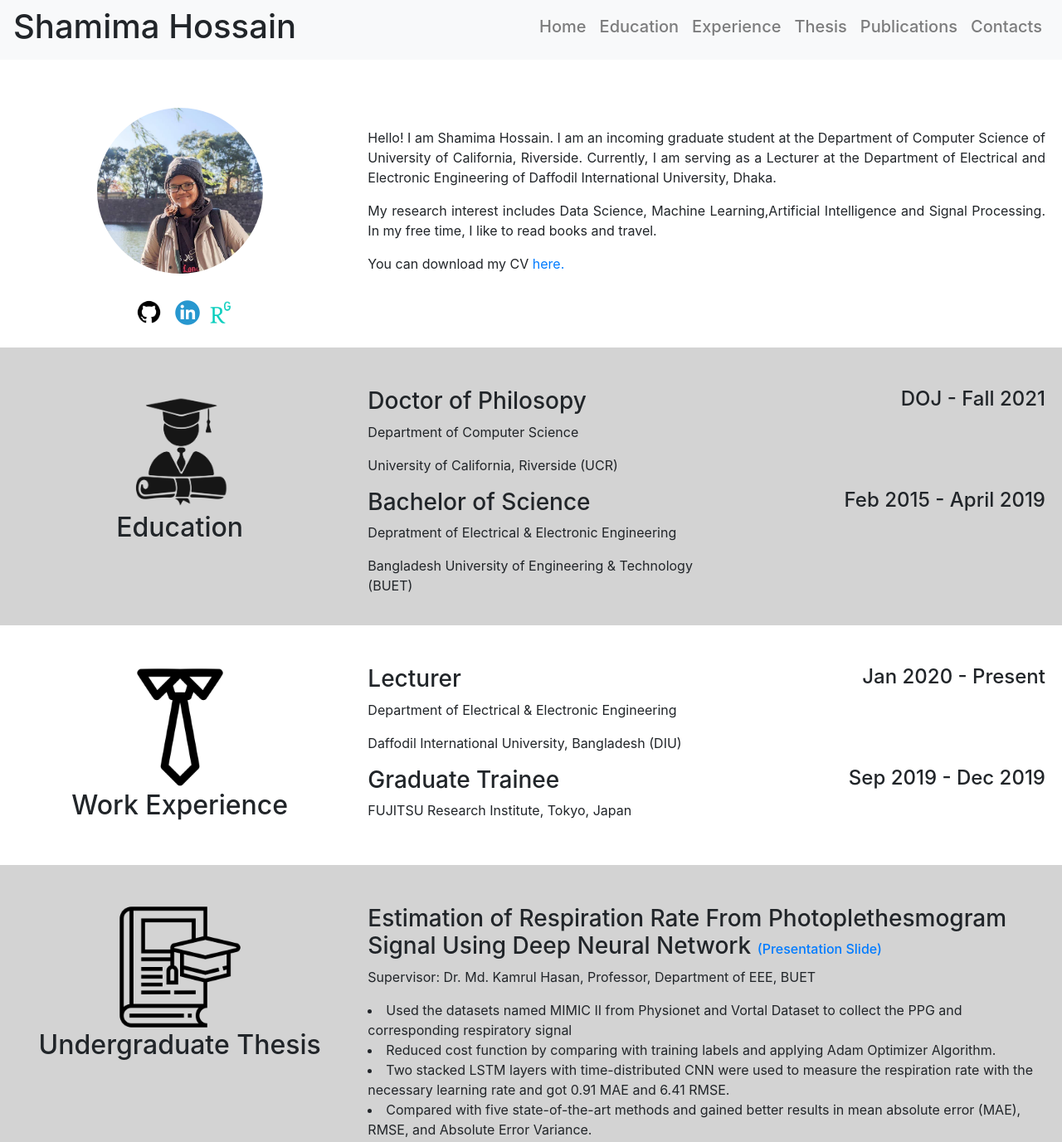
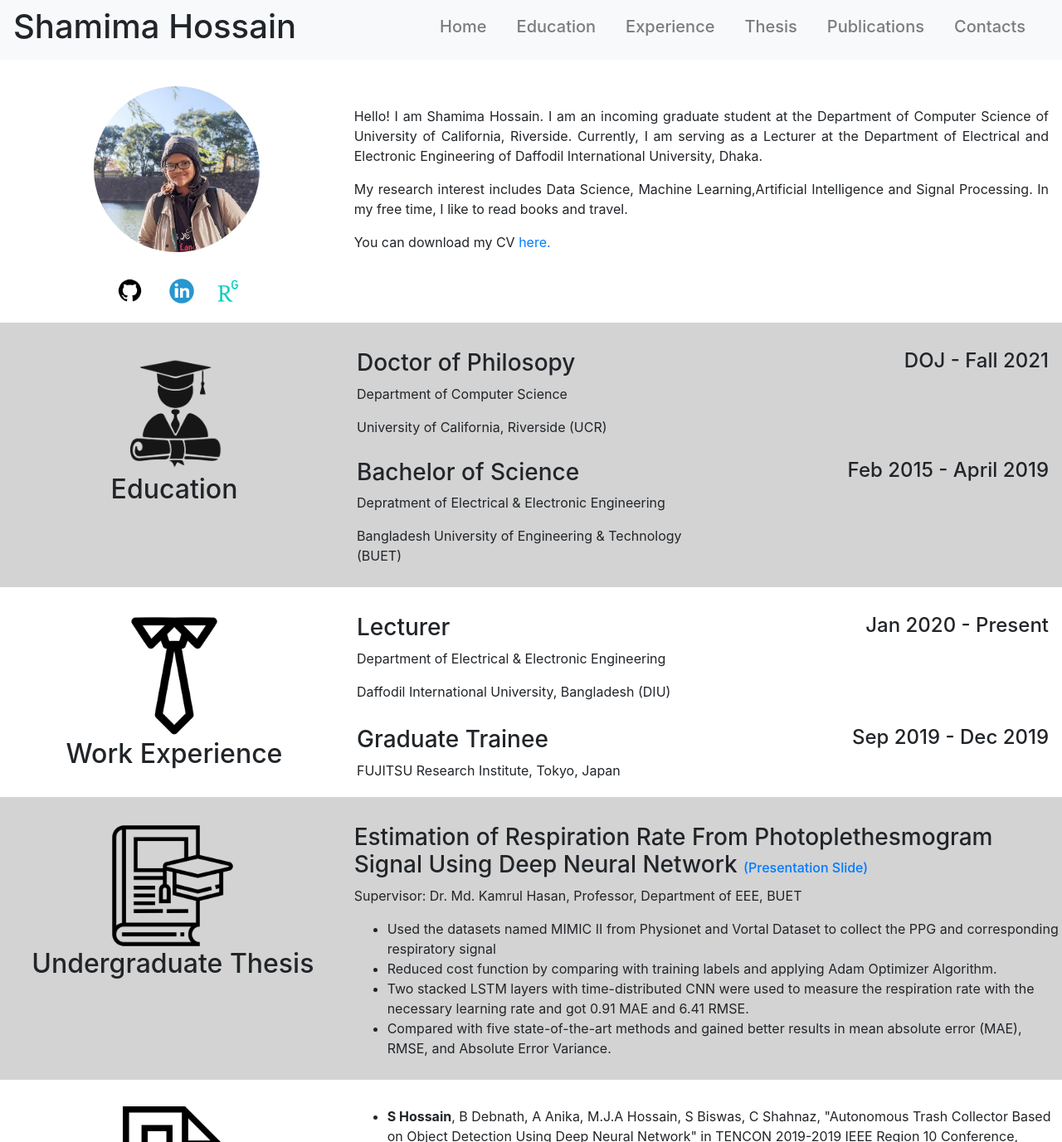
Before and after one commit to ShamimaMoni/Personal-website-SH-, a plain HTML site: page index.html in a window 1280 px wide. Shown: the top 1377 px of the page at 83% size. Drawn offline with nearby package versions, Linux system fonts and the light colour scheme.

Commit message:
first commit

```diff
--- a/index.html
+++ b/index.html
@@ -9,8 +9,9 @@
     <title>Shamima Hossain</title>
 </head>
 <body>
+    <header>
         <div class="container top mt-3">
-            <nav class="navbar navbar-expand-sm bg-light navbar-light fixed-top">
+            <nav class="navbar navbar-expand-md bg-light navbar-light fixed-top">
                 <h1>Shamima Hossain</h1>
                 <button class="navbar-toggler" type="button" data-toggle="collapse" data-target="#collapsibleNavbar">
                     <span class="navbar-toggler-icon"></span>
@@ -39,13 +40,13 @@
                         </ul>
                   </div>
 
-        </nav>
-        </div>
-    <div class="container-fluid intro" id="intro">
+    </header>
+        <main>
+            <section>
                 <br>
                 <br>
-        <div class="row">
-            <div class="col-md-4 pt-3 category">
+                <div class="introduction" id="introduction">
+                    <div class="profile">
                         <img src="picture.jpg" class="rounded-circle" width="200" alt="">
                         <br>
                         <br>
@@ -54,112 +55,97 @@
                         <a href="https://www.linkedin.com/in/shamima-hossain-9a4473107/"  target="_blank"><img src="linkdin.png" width="40" alt=""></a>
                         <a href="https://www.researchgate.net/profile/Mst-Hossain" target="_blank" ><img src="researchgate.png" width="30" alt=""></a>
                     </div>
-            <div class="col-md-8 pt-3 myself">
+                    <div class="about-me">
                         <br>
                         <p>Hello! I am Shamima Hossain. I am an incoming graduate student at the Department of Computer Science of University of California, Riverside. Currently, I am serving as a Lecturer at the Department of Electrical and Electronic Engineering of Daffodil International University, Dhaka.</p>
                         <p> My research interest includes Data Science, Machine Learning,Artificial Intelligence and Signal Processing. In my free time, I like to read books and travel. </p>
                         <p>You can download my CV <a href="resume.pdf">here.</a></p>
                     </div>
                 </div>
-</div>
+            </section>
+            <section>
                 <div class="education" id="education">
-        <br>
-        <br>
-        <div class="row">
-            <div class="col-md-4 category">
+                    <div class="edu-image">
                         <img src="Education.png" width="150" alt="">
                         <h2> Education</h2>
                         <br>
                     </div>
-            <div class="col-md-8">
-                <div class="row row-cols-2">
-                    <div class="col-md-6">
+                    <div class="phd">
                         <h3>Doctor of Philosopy</h3>
                         <p>Department of Computer Science</p>
                         <p>University of California, Riverside (UCR)</p>
                     </div>
-                    <div class="col-md-6 Date">
+                    <div class="date">
                         <h4>DOJ - Fall 2021</h4>
                     </div>
-                    <div class="col-md-6">
+                    <div class="bsc">
                         <h3>Bachelor of Science</h3>
                         <p>Depratment of Electrical & Electronic Engineering</p>
                         <p>Bangladesh University of Engineering & Technology (BUET)</p>
                     </div>
-                    <div class="col-md-6 Date">
+                    <div class="date">
                         <h4>Feb 2015 - April 2019</h4>
                     </div>
                 </div>
-                </div>
-          </div>
-    </div>
+            </section>
+            <section>
                 <div class="experience" id="experience">
-        <br>
-        <br>
-        <div class="row">
-            <div class="col-md-4 category">
+                    <div class="exp-image">
                         <img src="Experience.png" width="150" alt="">
                         <h2>Work Experience</h2>
                         <br>
                     </div>
-            <div class="col-md-8">
-                <div class="row row-cols-2">
-                    <div class="col-md-6">
+                    <div class="lecturer">
                         <h3>Lecturer</h3>
                         <p>Department of Electrical & Electronic Engineering</p>
                         <p>Daffodil International University, Bangladesh (DIU)</p>
                     </div>
-                    <div class="col-md-6 Date">
+                    <div class="date">
                         <h4>Jan 2020 - Present</h4>
                     </div>
-                    <div class="col-md-6">
+                    <div class="trainee">
                         <h3>Graduate Trainee</h3>
                         <p>FUJITSU Research Institute, Tokyo, Japan</p>
                     </div>
-                    <div class="col-md-6 Date">
+                    <div class="date">
                         <h4>Sep 2019 - Dec 2019</h4>
                     </div>
-                  </div>
-                </div>
-          </div>
-    </div>
-
+            </section>
+            <section>
                 <div class="thesis" id="thesis">
-        <br>
-        <br>
-        <div class="row">
-            <div class="col-md-4 category">
+                    <div class="thesis-image">
                         <img src="thesis.png" width="150" alt="">
                         <h2>Undergraduate Thesis</h2>
                         <br>
                     </div>
-            <div class="col-md-8">
+                    <div class="about-thesis">
                         <h3>Estimation of Respiration Rate From Photoplethesmogram Signal Using Deep Neural Network <span id="thesis_link"><a href="https://drive.google.com/file/d/1Y52GgZ9QzsgNR5_IfiB33fWDk-ij9J9e/view?usp=sharing" target="_blank">(Presentation Slide)</a></span> </h3>
                         <p>Supervisor: Dr. Md. Kamrul Hasan, Professor, Department of EEE, BUET</p>
+                        <ul>
                             <li>Used the datasets named MIMIC II from Physionet and Vortal Dataset to collect the PPG and corresponding respiratory signal</li>
                             <li>Reduced cost function by comparing with training labels and applying Adam Optimizer Algorithm.</li>
                             <li>Two stacked LSTM layers with time-distributed CNN were used to measure the respiration rate with the necessary learning rate and got 0.91 MAE and 6.41 RMSE.</li>
                             <li>Compared with five state-of-the-art methods and gained better results in mean absolute error (MAE), RMSE, and Absolute Error Variance.</li>
+                        </ul>
                     </div>
                 </div>
-    </div>
-
+            </section>
+            <section>
                 <div class="publications" id="publications">
-        <br>
-        <br>
-        <div class="row">
-            <div class="col-md-4 category">
+                    <div class="pub pub-image">
                         <img src="publication.png" width="150" alt="">
                         <h2>Publications</h2>
                         <br>
                     </div>
-            <div class="col-md-8">
+                    <div class="pub about-pub">
+                        <ul>
                             <li> <b>S Hossain</b>, B Debnath, A Anika, M.J.A Hossain, S Biswas, C Shahnaz, "Autonomous Trash Collector Based on Object Detection Using Deep Neural Network" in TENCON 2019-2019 IEEE Region 10 Conference, Pages: 1406-1410, October 2019, doi: <a href="10.1109/TENCON.2019.8929270" target="_blank">10.1109/TENCON.2019.8929270</a> </li>
                             <li><b>S Hossain</b>, B Debnath, S Biswas, M.J.A Hossain, A Anika, S.K.Z Navid, "Estimation of Blood Glucose from PPG Signal Using Convolutional Neural Network" in 2019 IEEE International Conference on Biomedical Engineering, Computer and Information Technology for Health (BECITHCON), Pages: 53-58, November 2019,doi: <a href="10.1109/BECITHCON48839.2019.9063187" target="_blank">10.1109/BECITHCON48839.2019.9063187</a> </li>
                             <li><b>S Hossain</b>, M.J.A Hossain, S.H. Alam, "Automated Railway Track Changing Model with Real-Time Centralized Monitoring Interface" in 2019 IEEE International Conference on Robotics, Automation, Artificial-intelligence and Internet-of-Things (RAAICON), Pages: 52-55, doi: <a href="10.1109/RAAICON48939.2019.24" target="_blank">10.1109/RAAICON48939.2019.24</a></li>
+                        </ul>
                     </div>
-    </div>
-    </div>
+            </section>
+            <section>
                 <div class="Contact category" id="Contact">
                     <br>
                     <br>
@@ -171,6 +157,8 @@
                         </address>
                         <p><i>Copyright © Shamima Hossain . All rights reserved.</i> </p>
                 </div>
+            </section>
+        </main>
 </body>
 <script src="https://code.jquery.com/jquery-3.4.1.slim.min.js" integrity="sha384-J6qa4849blE2+poT4WnyKhv5vZF5SrPo0iEjwBvKU7imGFAV0wwj1yYfoRSJoZ+n" crossorigin="anonymous"></script>
 <script src="https://cdn.jsdelivr.net/npm/popper.js@1.16.0/dist/umd/popper.min.js" integrity="sha384-Q6E9RHvbIyZFJoft+2mJbHaEWldlvI9IOYy5n3zV9zzTtmI3UksdQRVvoxMfooAo" crossorigin="anonymous"></script>
--- a/style.css
+++ b/style.css
@@ -1,63 +1,108 @@
-.education{
-    background-color: lightgray;
-    padding-right: 20px;
-    padding-bottom: 20px;
-    padding-left: 20px;
-}
 .category{
     text-align: center;
 }
 
-.Date{
-    text-align: right;
+.navigation{
+    display: flex;
+    align-items: center;
+    padding-left: 1.5em;
+    padding-top: 0.5em;
+    background-color: lightgray;
+}
+.navigation ul{
+    display: flex;
+    align-items: center;
+    color: black;
+}
+nav ul li{
+    list-style: none;
+    text-decoration: none;
+    padding-right: 20px;
+    color: black;
 }
 
-.experience{
-    padding-right: 20px;
-    padding-bottom: 20px;
-    padding-left: 20px;
+.menu{
+    margin-top: 1em;
+    margin-left: auto;
 }
 
-.thesis{
-    background-color: lightgray;
-    padding-right: 20px;
-    padding-bottom: 20px;
-    padding-left: 20px;
+.menu a{
+    color: black;
+}
+
+.container{
+    height: 40px;
 }
 
 #thesis_link{
     font-size: medium;
 }
 
-.publications{
-    padding-right: 20px;
-    padding-bottom: 20px;
-    padding-left: 20px;
-}
-
-.Contact{
-    background-color: lightgray;
-    padding-right: 20px;
-    padding-bottom: 20px;
-    padding-left: 20px;
-}
-
-
 .rounded-circle{
     border-radius: 50%;
 }
 
-.top{
-    padding-bottom: 50px;
+.introduction{
+    display: grid;
+    grid-template-columns: repeat(3, 1fr);
+    padding-bottom: 1em;
 }
 
-.intro{
-    padding-right: 20px;
-    padding-left: 20px;
-    padding-bottom: 20px;
+.about-me{
+    grid-column: 2/span 3;
+    text-align: justify;
 }
 
-.myself{
-    text-align: justify;
+.profile{
+    margin: auto;
+}
 
+.profile a{
+    padding-right: 1em;
 }
+
+.education, .experience, .thesis, .publications{
+    display: grid;
+    grid-template-columns: repeat(3, 1fr);
+    grid-gap: 10px;
+    padding-top: 2em;
+}
+
+.education,.thesis, .Contact{
+    background-color: lightgray;
+    padding-bottom: 10px;
+}
+
+.edu-image, .exp-image{
+    grid-row: 1/span 2;
+    text-align: center;
+}
+
+.thesis-image, .pub-image{
+    text-align: center;
+}
+.about-thesis, .about-pub{
+    grid-column: 2/span 3;
+}
+
+.date{
+    text-align: end;
+}
+
+.date, .about-me{
+    padding-right: 1em;
+}
+
+
+@media (max-width:980px){
+    .education, .experience, .thesis, .publications{
+        place-items: center;
+    }
+    .profile{
+        padding-right: 0.3em;
+    }
+
+    .profile a{
+        padding-right: 0.5em;
+    }
+}
```
Lines whose indentation alone changed are shown as unchanged.
